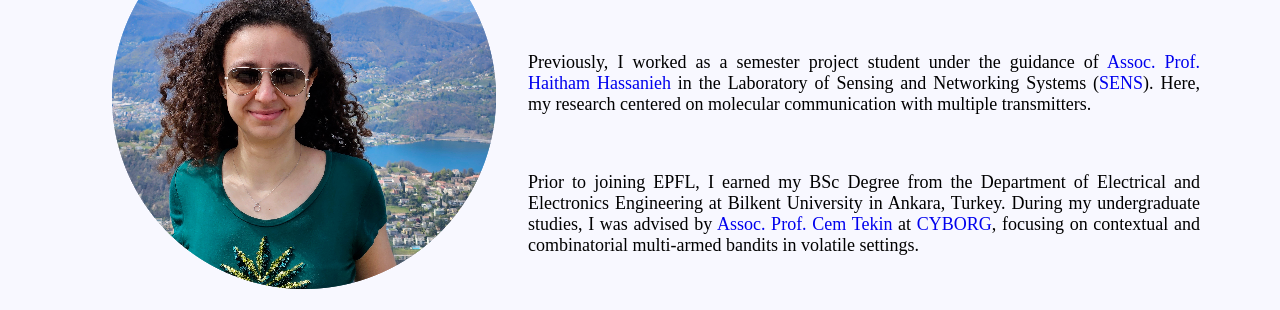
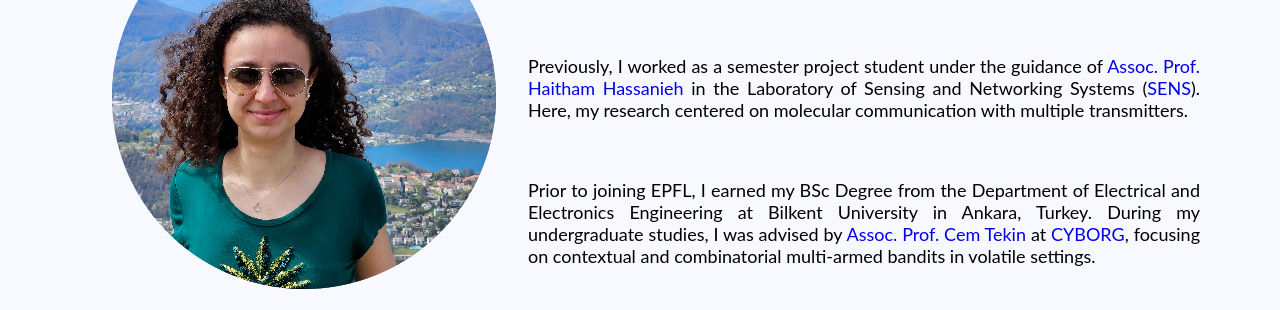
Before and after one commit to ogutsevda/ogutsevda.github.io, a plain HTML site: page index.html in a window 1280 px wide. Shown: the part 189-499 px from the top of the page. Drawn offline with Linux system fonts and the light colour scheme.

Commit message:
font change

```diff
--- a/styles.css
+++ b/styles.css
@@ -1,6 +1,6 @@
 body {
     background-color: ghostwhite;
-    font-family: "Apple SD Gothic Neo", "Fira Sans", "Ubuntu";
+    font-family: "Lato", "Avenir", "Fira Sans";
     margin: 0;
     padding-top: 0px;
 }
```
